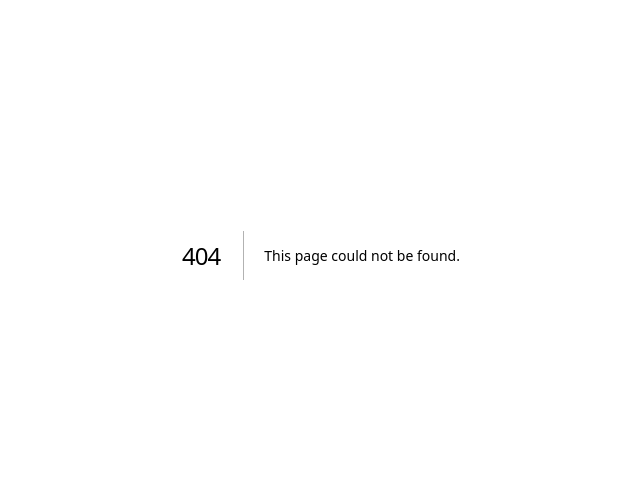
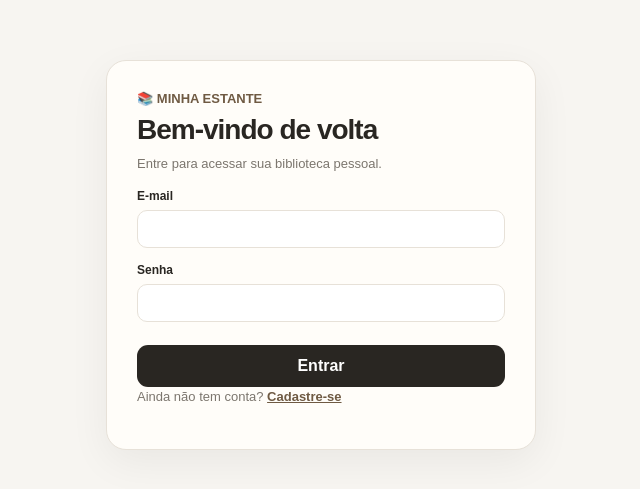
Before and after one commit to isabelmr1107/leituras-app, a Next.js app: page /login in a window 1280 px wide. Before the commit this address had no page. Shown: the part 145-634 px from the top of the page, without its empty margins (319-959 px from the left). Built offline with nearby package versions, Linux system fonts and the light colour scheme.

Commit message:
feat: adicionar app/login/page.tsx

```diff
--- /dev/null
+++ b/app/login/page.tsx
@@ -0,0 +1,18 @@
+"use client";
+import Link from "next/link";
+import { signIn } from "next-auth/react";
+import { useState } from "react";
+import { useRouter } from "next/navigation";
+export default function Login(){
+  const router=useRouter();
+  const [email,setEmail]=useState(""); const [password,setPassword]=useState("");
+  const [error,setError]=useState(""); const [busy,setBusy]=useState(false);
+  async function submit(e:React.FormEvent){
+    e.preventDefault();setBusy(true);setError("");
+    try { const result=await signIn("credentials",{email,password,redirect:false});
+      if(result?.error){setError("E-mail ou senha inválidos.");return;}
+      router.push("/");router.refresh();
+    }catch{setError("Não foi possível entrar.");}finally{setBusy(false);}
+  }
+  return <main className="auth-page"><form className="auth-card" onSubmit={submit}><p className="eyebrow">📚 MINHA ESTANTE</p><h1>Bem-vindo de volta</h1><p className="auth-muted">Entre para acessar sua biblioteca pessoal.</p>{error&&<p role="alert" className="error">{error}</p>}<label>E-mail<input type="email" required autoComplete="email" value={email} onChange={e=>setEmail(e.target.value)}/></label><label>Senha<input type="password" required autoComplete="current-password" value={password} onChange={e=>setPassword(e.target.value)}/></label><button className="primary full" disabled={busy}>{busy?"Entrando…":"Entrar"}</button><p className="auth-muted">Ainda não tem conta? <Link href="/cadastro">Cadastre-se</Link></p></form></main>;
+}
```
